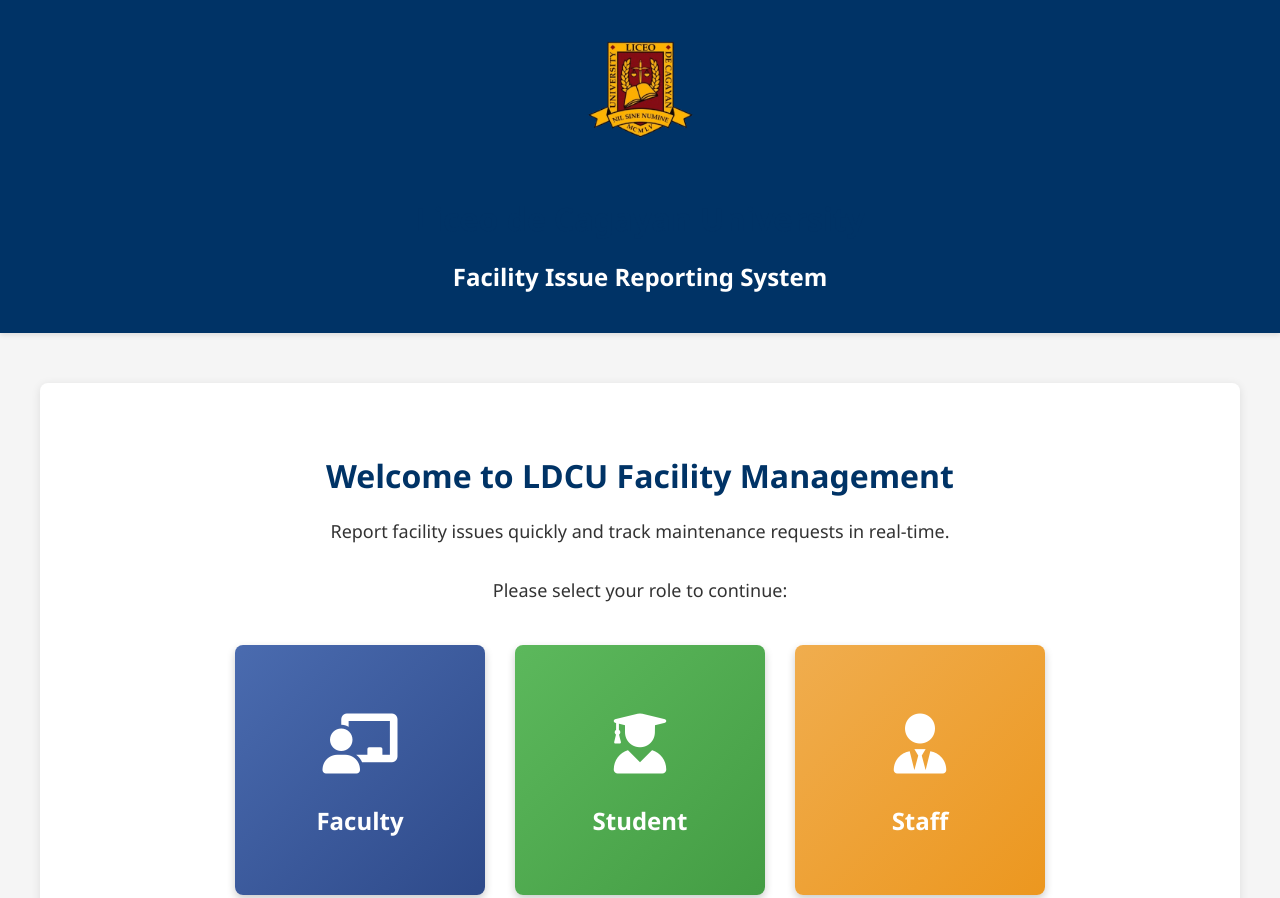
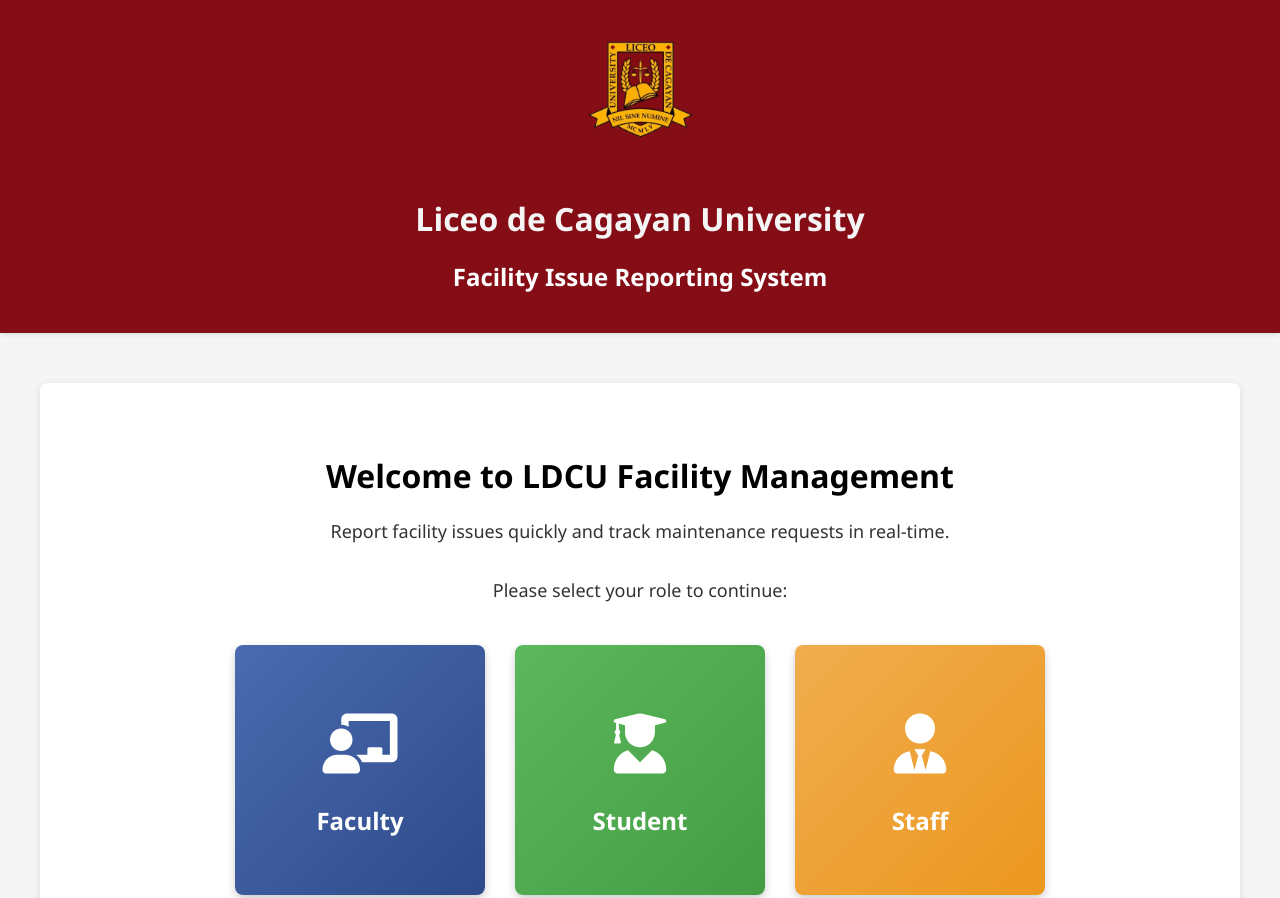
Before and after one commit to Reuben892/LDCU.FaciMaReS, a plain HTML site: page index.html in a window 1280 px wide. Shown: the top 898 px of the page. Drawn offline with Linux system fonts and the light colour scheme.

Commit message:
changed bgg color

```diff
--- a/index.html
+++ b/index.html
@@ -14,7 +14,7 @@
         }
 
         .header {
-            background-color: #003366;
+            background-color: #850d16;
             color: white;
             padding: 20px 0;
             text-align: center;
@@ -42,8 +42,13 @@
             box-shadow: 0 2px 10px rgba(0,0,0,0.1);
         }
 
-        h1 {
-            color: #003366;
+        .header h1 {
+            color: #f5f5f5;
+            margin-bottom: 20px;
+        }
+
+        .hero h1 {
+            color: #000000;
             margin-bottom: 20px;
         }
 
@@ -117,7 +122,7 @@
         }
 
         .footer {
-            background-color: #003366;
+            background-color: #850d16;
             color: white;
             text-align: center;
             padding: 20px 0;
```
